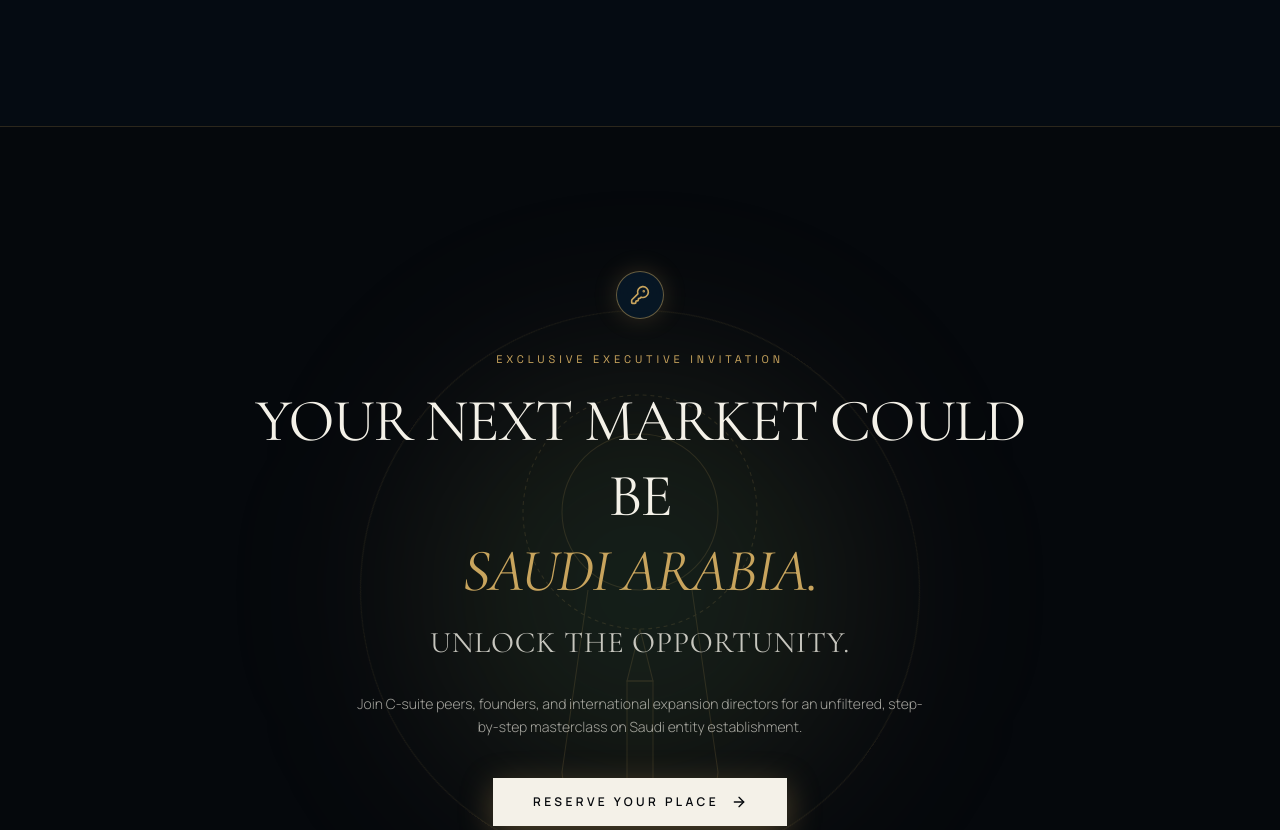
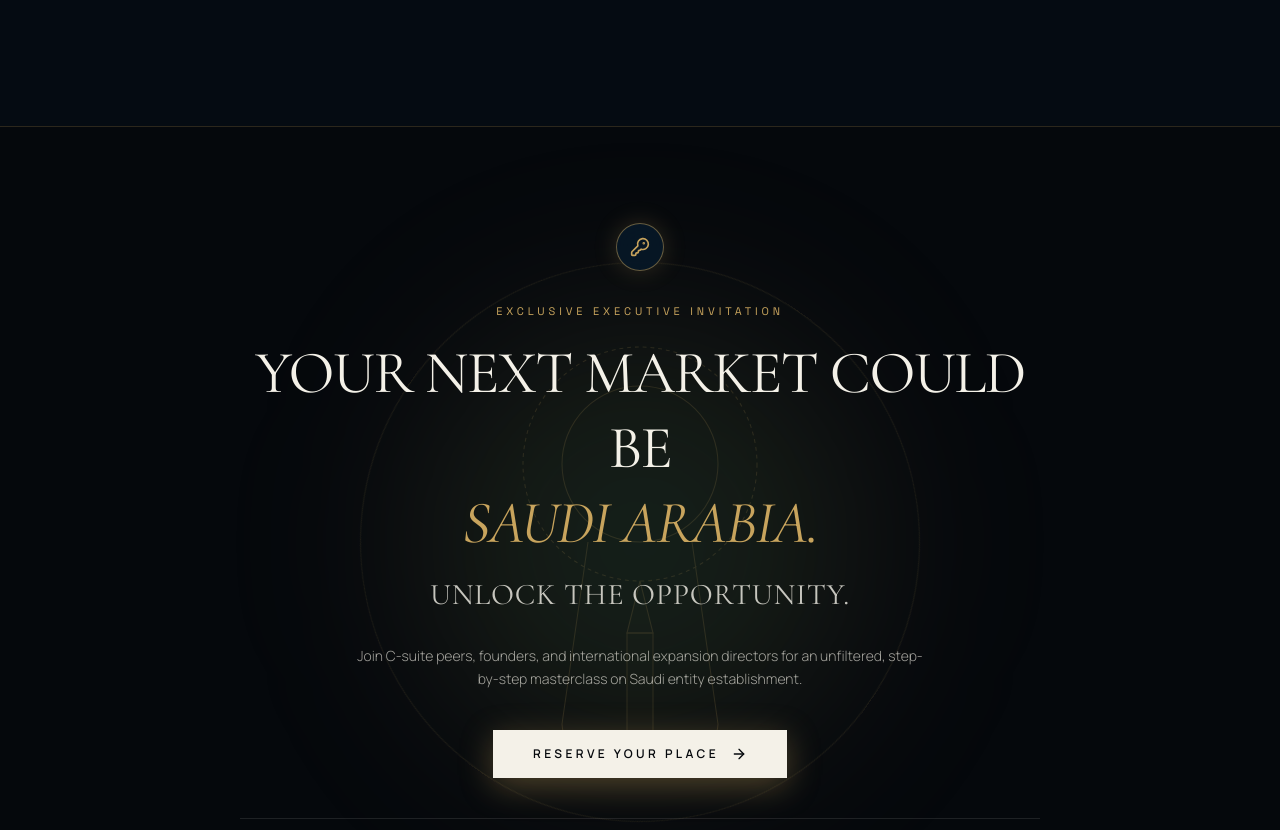
Before and after one commit to udhay2004/saudipage, a React (Vite) app: page / in a window 1280 px wide. Shown: the part 5966-6796 px from the top of the page. Built offline with nearby package versions, Linux system fonts and the light colour scheme.

Commit message:
Update FinalCtaSection.tsx

```diff
--- a/src/components/FinalCtaSection.tsx
+++ b/src/components/FinalCtaSection.tsx
@@ -7,7 +7,7 @@ interface FinalCtaSectionProps {
 
 export const FinalCtaSection: React.FC<FinalCtaSectionProps> = ({ onOpenReservation }) => {
   return (
-    <section className="relative py-28 lg:py-36 bg-[#05080c] border-t border-[#c8a45d]/20 overflow-hidden text-center">
+    <section className="relative py-20 lg:py-24 bg-[#05080c] border-t border-[#c8a45d]/20 overflow-hidden text-center">
 
       {/* Background Portal Glow & Keyhole Silhouette */}
       <div className="absolute inset-0 flex items-center justify-center pointer-events-none">
```
